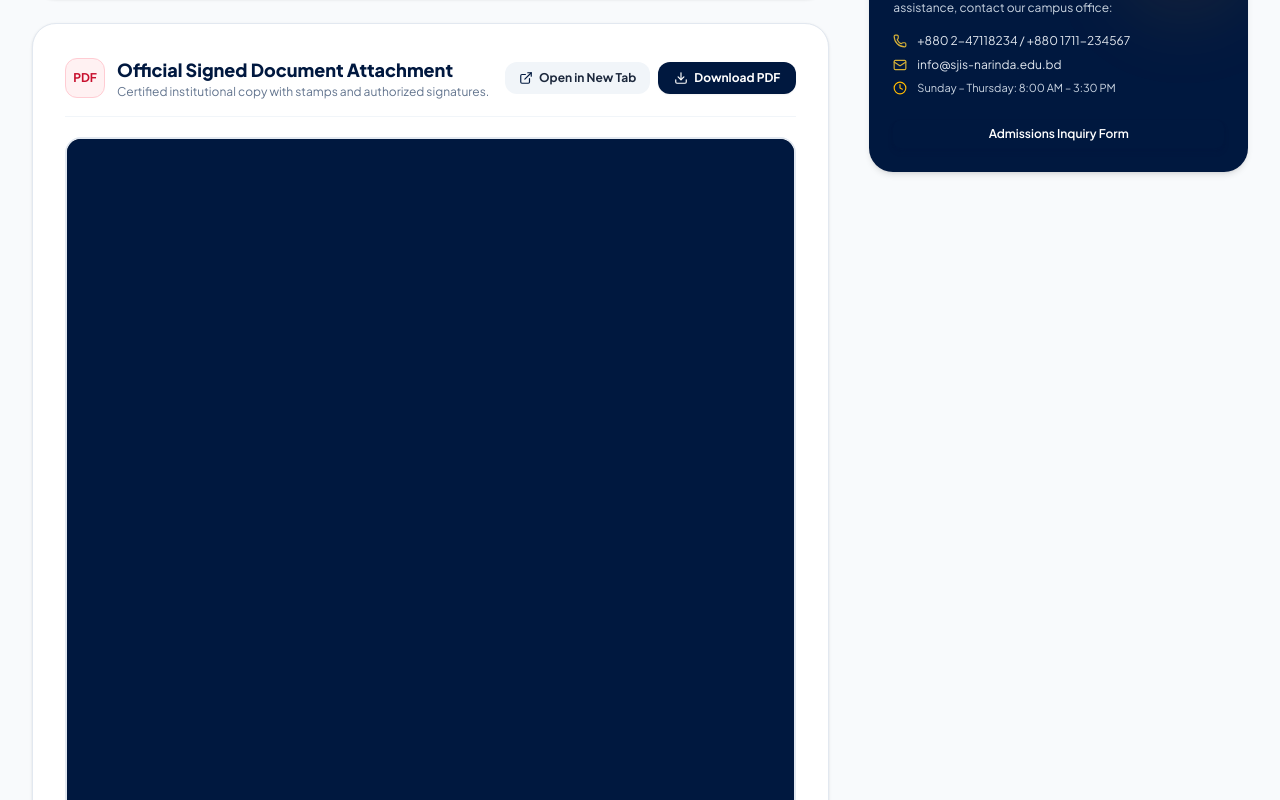
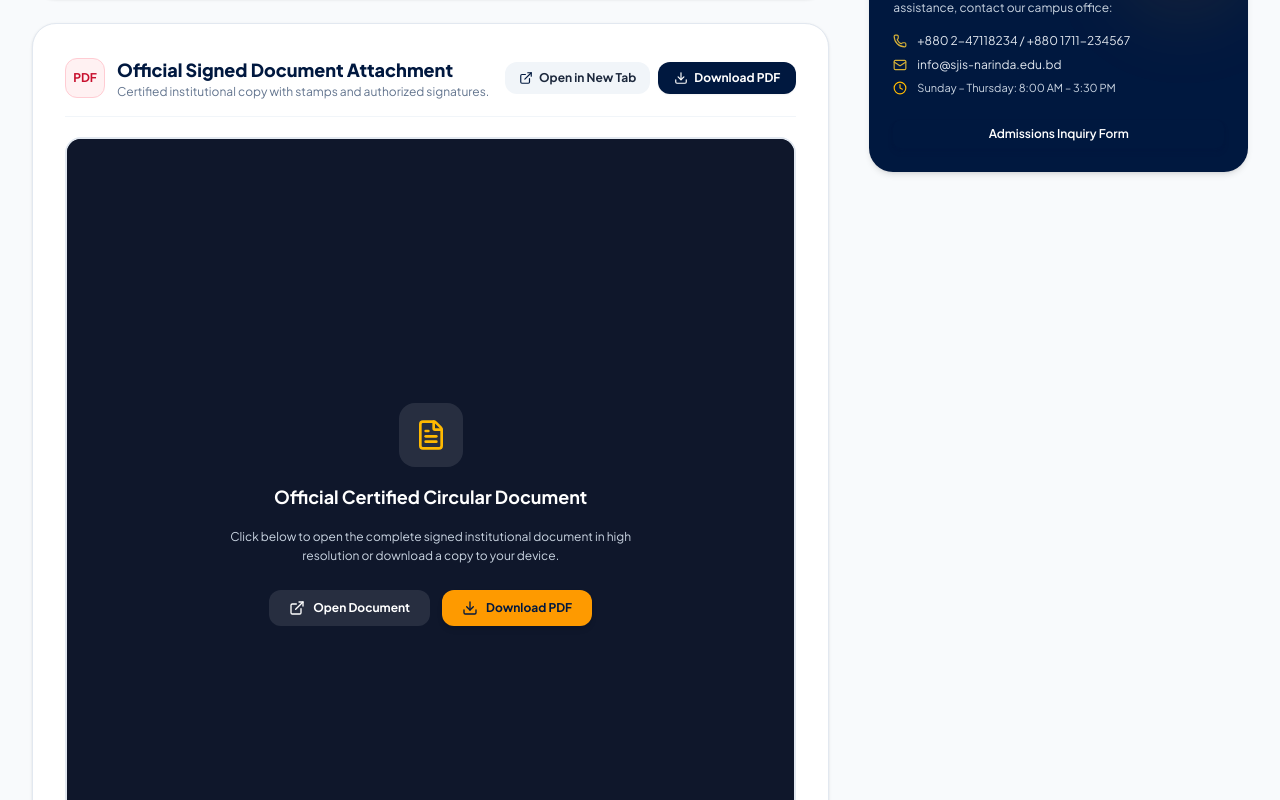
Before and after one commit to webbrightcode/SJIS-Narinda-Website, a Next.js app in the folder frontend/: page /notices/admissions-for-academic-year-2026-2027-online-application-window-open in a window 1280 px wide. Shown: the part 1140-1940 px from the top of the page. Built offline with nearby package versions, Linux system fonts and the light colour scheme; no server answers.

Commit message:
fix(notices): sanitize dummy w3.org attachment URLs and replace iframe with robust object fallback

```diff
--- a/frontend/src/app/notices/[slug]/page.tsx
+++ b/frontend/src/app/notices/[slug]/page.tsx
@@ -89,7 +89,12 @@ export default async function NoticeDetailPage({ params }: NoticeDetailPageProps
   };
 
   const refNumber = `SJIS/CIR/2026-${String(notice.id).padStart(3, '0')}`;
-  const isImageAttachment = notice.attachment_url && /\.(jpg|jpeg|png|webp|gif)$/i.test(notice.attachment_url);
+  const rawAttachmentUrl = notice.attachment_url || '';
+  // Sanitize any blocked dummy external links (such as w3.org) that trigger Firefox X-Frame-Options errors
+  const safeAttachmentUrl = rawAttachmentUrl.includes('w3.org') || rawAttachmentUrl.includes('dummy.pdf')
+    ? '/circulars/sjis-official-circular.pdf'
+    : rawAttachmentUrl;
+  const isImageAttachment = safeAttachmentUrl && /\.(jpg|jpeg|png|webp|gif)$/i.test(safeAttachmentUrl);
   const headTitle = about?.principal_title || 'Administrator';
   const headName = about?.principal_name || 'Brother Leo Pereira, CSC';
 
@@ -261,13 +266,13 @@ export default async function NoticeDetailPage({ params }: NoticeDetailPageProps
                   noticeId={notice.id}
                   noticeTitle={notice.title}
                   initialViewsCount={notice.views_count || 0}
-                  attachmentUrl={notice.attachment_url}
+                  attachmentUrl={safeAttachmentUrl}
                 />
               </div>
             </article>
 
             {/* ATTACHMENT SECTION: Pro Document Viewer & Direct Download */}
-            {notice.attachment_url && (
+            {safeAttachmentUrl && (
               <section className="bg-white rounded-3xl border border-slate-200 shadow-sm p-6 sm:p-8 space-y-5">
                 <div className="flex flex-col sm:flex-row sm:items-center justify-between gap-3 border-b border-slate-100 pb-4">
                   <div className="flex items-center gap-3">
@@ -286,7 +291,7 @@ export default async function NoticeDetailPage({ params }: NoticeDetailPageProps
 
                   <div className="flex items-center gap-2">
                     <a
-                      href={notice.attachment_url}
+                      href={safeAttachmentUrl}
                       target="_blank"
                       rel="noopener noreferrer"
                       className="inline-flex items-center gap-1.5 px-3.5 py-2 rounded-xl bg-slate-100 hover:bg-slate-200 text-slate-800 text-xs font-bold transition-colors"
@@ -296,7 +301,7 @@ export default async function NoticeDetailPage({ params }: NoticeDetailPageProps
                     </a>
 
                     <a
-                      href={notice.attachment_url}
+                      href={safeAttachmentUrl}
                       download
                       className="inline-flex items-center gap-1.5 px-4 py-2 rounded-xl bg-[#00183F] hover:bg-[#C8102E] text-white text-xs font-bold transition-colors shadow-xs"
                     >
@@ -311,24 +316,47 @@ export default async function NoticeDetailPage({ params }: NoticeDetailPageProps
                   {isImageAttachment ? (
                     <div className="p-4 flex items-center justify-center bg-slate-100 min-h-[400px]">
                       <img
-                        src={notice.attachment_url}
+                        src={safeAttachmentUrl}
                         alt={notice.title}
                         className="max-h-[600px] w-auto object-contain rounded-xl shadow-md"
                       />
                     </div>
                   ) : (
                     <div className="relative w-full h-[650px] sm:h-[750px] bg-slate-800">
-                      {/* Robust PDF Viewer with Object / Iframe Embed */}
+                      {/* Robust PDF Viewer with Object Embed & Direct Interactive Fallback */}
                       <object
-                        data={`${notice.attachment_url}#toolbar=1&navpanes=0`}
+                        data={`${safeAttachmentUrl}#toolbar=1&navpanes=0`}
                         type="application/pdf"
                         className="w-full h-full border-0 bg-white"
                       >
-                        <iframe
-                          src={`${notice.attachment_url}#toolbar=1&navpanes=0`}
-                          title="Attached Official Notice Document"
-                          className="w-full h-full border-0 bg-white"
-                        />
+                        <div className="w-full h-full flex flex-col items-center justify-center p-8 bg-slate-900 text-center space-y-4">
+                          <div className="w-16 h-16 rounded-2xl bg-white/10 flex items-center justify-center text-amber-400">
+                            <FileText className="w-8 h-8" />
+                          </div>
+                          <h4 className="text-white font-bold text-lg">Official Certified Circular Document</h4>
+                          <p className="text-slate-300 text-xs max-w-md leading-relaxed">
+                            Click below to open the complete signed institutional document in high resolution or download a copy to your device.
+                          </p>
+                          <div className="flex items-center gap-3 pt-2">
+                            <a
+                              href={safeAttachmentUrl}
+                              target="_blank"
+                              rel="noopener noreferrer"
+                              className="inline-flex items-center gap-2 px-5 py-2.5 rounded-xl bg-white/10 hover:bg-white/20 text-white font-bold text-xs transition-colors"
+                            >
+                              <ExternalLink className="w-4 h-4" />
+                              <span>Open Document</span>
+                            </a>
+                            <a
+                              href={safeAttachmentUrl}
+                              download
+                              className="inline-flex items-center gap-2 px-5 py-2.5 rounded-xl bg-amber-500 hover:bg-amber-600 text-[#00183F] font-bold text-xs transition-colors shadow-md"
+                            >
+                              <Download className="w-4 h-4" />
+                              <span>Download PDF</span>
+                            </a>
+                          </div>
+                        </div>
                       </object>
                     </div>
                   )}
@@ -341,7 +369,7 @@ export default async function NoticeDetailPage({ params }: NoticeDetailPageProps
                     </span>
 
                     <a
-                      href={notice.attachment_url}
+                      href={safeAttachmentUrl}
                       target="_blank"
                       rel="noopener noreferrer"
                       className="text-amber-400 hover:text-amber-300 font-bold flex items-center gap-1 transition-colors"
--- a/frontend/src/components/sections/NoticeDetailModal.tsx
+++ b/frontend/src/components/sections/NoticeDetailModal.tsx
@@ -100,7 +100,11 @@ export const NoticeDetailModal: React.FC<NoticeDetailModalProps> = ({
 
   const refNumber = `SJIS/CIR/2026-${String(notice.id).padStart(3, '0')}`;
   const showViews = site.show_notice_views !== false;
-  const isImageAttachment = notice.attachment_url && /\.(jpg|jpeg|png|webp|gif)$/i.test(notice.attachment_url);
+  const rawAttachmentUrl = notice.attachment_url || '';
+  const safeAttachmentUrl = rawAttachmentUrl.includes('w3.org') || rawAttachmentUrl.includes('dummy.pdf')
+    ? '/circulars/sjis-official-circular.pdf'
+    : rawAttachmentUrl;
+  const isImageAttachment = safeAttachmentUrl && /\.(jpg|jpeg|png|webp|gif)$/i.test(safeAttachmentUrl);
 
   return (
     <Modal
@@ -159,9 +163,9 @@ export const NoticeDetailModal: React.FC<NoticeDetailModalProps> = ({
           </div>
 
           <div className="flex items-center gap-2.5 w-full sm:w-auto justify-end">
-            {notice.attachment_url && (
+            {safeAttachmentUrl && (
               <a
-                href={notice.attachment_url}
+                href={safeAttachmentUrl}
                 target="_blank"
                 rel="noopener noreferrer"
                 className="inline-flex items-center justify-center gap-2 px-4 py-2 rounded-xl bg-amber-500 hover:bg-amber-600 text-[#00183F] font-bold text-xs shadow-xs transition-colors cursor-pointer"
@@ -310,7 +314,7 @@ export const NoticeDetailModal: React.FC<NoticeDetailModalProps> = ({
                   </button>
 
                   <a
-                    href={notice.attachment_url}
+                    href={safeAttachmentUrl}
                     target="_blank"
                     rel="noopener noreferrer"
                     className="inline-flex items-center gap-1.5 px-3.5 py-2 rounded-xl border border-amber-300 bg-white hover:bg-amber-50 text-amber-900 text-xs font-bold transition-colors cursor-pointer"
@@ -352,7 +356,7 @@ export const NoticeDetailModal: React.FC<NoticeDetailModalProps> = ({
             </div>
 
             {/* Embedded Live Preview Below Memorandum */}
-            {notice.attachment_url && (
+            {safeAttachmentUrl && (
               <div className="space-y-3 pt-2">
                 <div className="flex items-center justify-between">
                   <h4 className="text-xs font-bold uppercase tracking-wider text-slate-700 flex items-center gap-2">
@@ -360,7 +364,7 @@ export const NoticeDetailModal: React.FC<NoticeDetailModalProps> = ({
                     <span>Attached Official Document (Live Preview)</span>
                   </h4>
                   <a
-                    href={notice.attachment_url}
+                    href={safeAttachmentUrl}
                     target="_blank"
                     rel="noopener noreferrer"
                     className="text-xs font-bold text-[#00183F] hover:text-[#C8102E] flex items-center gap-1"
@@ -374,7 +378,7 @@ export const NoticeDetailModal: React.FC<NoticeDetailModalProps> = ({
                   {isImageAttachment ? (
                     <div className="p-4 flex items-center justify-center bg-slate-100">
                       <img
-                        src={notice.attachment_url}
+                        src={safeAttachmentUrl}
                         alt={notice.title}
                         className="max-h-[500px] w-auto object-contain rounded-xl shadow-xs"
                       />
@@ -382,15 +386,36 @@ export const NoticeDetailModal: React.FC<NoticeDetailModalProps> = ({
                   ) : (
                     <div className="relative w-full h-[520px] bg-slate-800">
                       <object
-                        data={`${notice.attachment_url}#toolbar=1&navpanes=0`}
+                        data={`${safeAttachmentUrl}#toolbar=1&navpanes=0`}
                         type="application/pdf"
                         className="w-full h-full border-0 bg-white"
                       >
-                        <iframe
-                          src={`${notice.attachment_url}#toolbar=1&navpanes=0`}
-                          title="Attached Notice Document Preview"
-                          className="w-full h-full border-0 bg-white"
-                        />
+                        <div className="w-full h-full flex flex-col items-center justify-center p-6 bg-slate-900 text-center space-y-3">
+                          <div className="w-12 h-12 rounded-xl bg-white/10 flex items-center justify-center text-amber-400">
+                            <FileText className="w-6 h-6" />
+                          </div>
+                          <h4 className="text-white font-bold text-sm">Official Certified Document</h4>
+                          <p className="text-slate-300 text-xs max-w-sm">
+                            Click below to open or download the complete signed institutional circular.
+                          </p>
+                          <div className="flex items-center gap-2 pt-1">
+                            <a
+                              href={safeAttachmentUrl}
+                              target="_blank"
+                              rel="noopener noreferrer"
+                              className="px-3.5 py-2 rounded-xl bg-white/10 hover:bg-white/20 text-white font-bold text-xs"
+                            >
+                              Open External
+                            </a>
+                            <a
+                              href={safeAttachmentUrl}
+                              download
+                              className="px-3.5 py-2 rounded-xl bg-amber-500 hover:bg-amber-600 text-[#00183F] font-bold text-xs"
+                            >
+                              Download PDF
+                            </a>
+                          </div>
+                        </div>
                       </object>
                     </div>
                   )}
@@ -401,7 +426,7 @@ export const NoticeDetailModal: React.FC<NoticeDetailModalProps> = ({
                       <span>Certified CAIE Official Circular Document</span>
                     </span>
                     <a
-                      href={notice.attachment_url}
+                      href={safeAttachmentUrl}
                       download
                       className="text-amber-400 hover:text-amber-300 font-bold flex items-center gap-1"
                     >
@@ -416,7 +441,7 @@ export const NoticeDetailModal: React.FC<NoticeDetailModalProps> = ({
         )}
 
         {/* VIEW 2: Dedicated Pro Document Preview Tab */}
-        {activeTab === 'preview' && notice.attachment_url && (
+        {activeTab === 'preview' && safeAttachmentUrl && (
           <div className="space-y-4">
             <div className="bg-slate-900 text-white rounded-t-2xl p-4 flex flex-wrap items-center justify-between gap-3 border border-slate-800">
               <div className="flex items-center gap-3">
@@ -435,7 +460,7 @@ export const NoticeDetailModal: React.FC<NoticeDetailModalProps> = ({
 
               <div className="flex items-center gap-2">
                 <a
-                  href={notice.attachment_url}
+                  href={safeAttachmentUrl}
                   target="_blank"
                   rel="noopener noreferrer"
                   className="inline-flex items-center gap-1.5 px-3 py-1.5 rounded-xl bg-white/10 hover:bg-white/20 text-white text-xs font-semibold transition-colors"
@@ -445,7 +470,7 @@ export const NoticeDetailModal: React.FC<NoticeDetailModalProps> = ({
                 </a>
 
                 <a
-                  href={notice.attachment_url}
+                  href={safeAttachmentUrl}
                   download
                   className="inline-flex items-center gap-1.5 px-3.5 py-1.5 rounded-xl bg-amber-400 hover:bg-amber-300 text-[#00183F] text-xs font-bold transition-colors"
                 >
@@ -461,23 +486,50 @@ export const NoticeDetailModal: React.FC<NoticeDetailModalProps> = ({
               {isImageAttachment ? (
                 <div className="w-full h-full flex items-center justify-center bg-slate-950 p-4">
                   <img
-                    src={notice.attachment_url}
+                    src={safeAttachmentUrl}
                     alt={notice.title}
                     className="max-h-full max-w-full object-contain rounded-xl"
                   />
                 </div>
               ) : (
-                <iframe
-                  src={`${notice.attachment_url}#toolbar=1&navpanes=0`}
-                  title="Notice Official PDF Viewer"
+                <object
+                  data={`${safeAttachmentUrl}#toolbar=1&navpanes=0`}
+                  type="application/pdf"
                   className="w-full h-full border-0 bg-white"
-                />
+                >
+                  <div className="w-full h-full flex flex-col items-center justify-center p-8 bg-slate-900 text-center space-y-4">
+                    <div className="w-16 h-16 rounded-2xl bg-white/10 flex items-center justify-center text-amber-400">
+                      <FileText className="w-8 h-8" />
+                    </div>
+                    <h4 className="text-white font-bold text-lg">Official Certified Circular Document</h4>
+                    <p className="text-slate-300 text-xs max-w-md">
+                      Click below to open or download the complete signed institutional document directly.
+                    </p>
+                    <div className="flex items-center gap-3 pt-2">
+                      <a
+                        href={safeAttachmentUrl}
+                        target="_blank"
+                        rel="noopener noreferrer"
+                        className="px-4 py-2 rounded-xl bg-white/10 text-white font-bold text-xs"
+                      >
+                        Open In New Tab
+                      </a>
+                      <a
+                        href={safeAttachmentUrl}
+                        download
+                        className="px-4 py-2 rounded-xl bg-amber-500 text-[#00183F] font-bold text-xs"
+                      >
+                        Download PDF
+                      </a>
+                    </div>
+                  </div>
+                </object>
               )}
             </div>
 
             <div className="p-3 bg-slate-50 border border-slate-200 rounded-xl text-xs text-slate-500 flex items-center justify-between">
               <span>Notice Ref: <strong>{refNumber}</strong></span>
-              <span>Can&apos;t preview properly? <a href={notice.attachment_url} target="_blank" rel="noopener noreferrer" className="text-[#00183F] font-bold underline">Click here to open PDF directly</a></span>
+              <span>Can&apos;t preview properly? <a href={safeAttachmentUrl} target="_blank" rel="noopener noreferrer" className="text-[#00183F] font-bold underline">Click here to open PDF directly</a></span>
             </div>
           </div>
         )}
```
Also changed, not shown: 2 other files (tests, documents, lock files or other folders).
